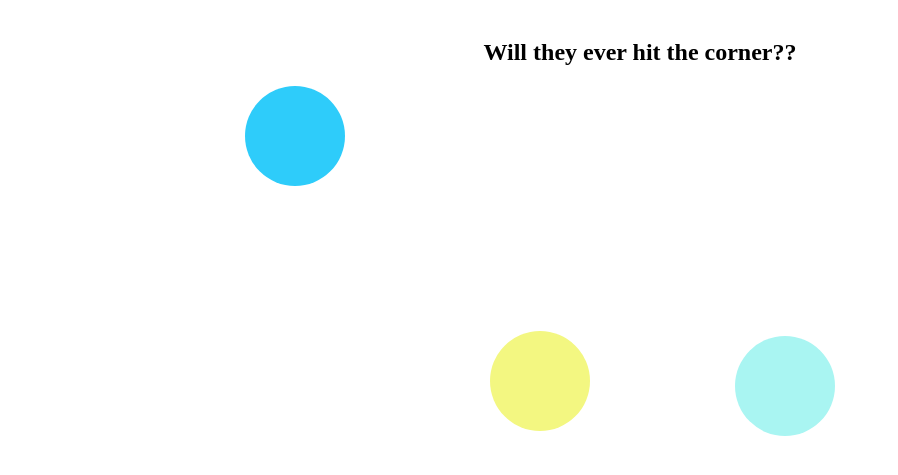
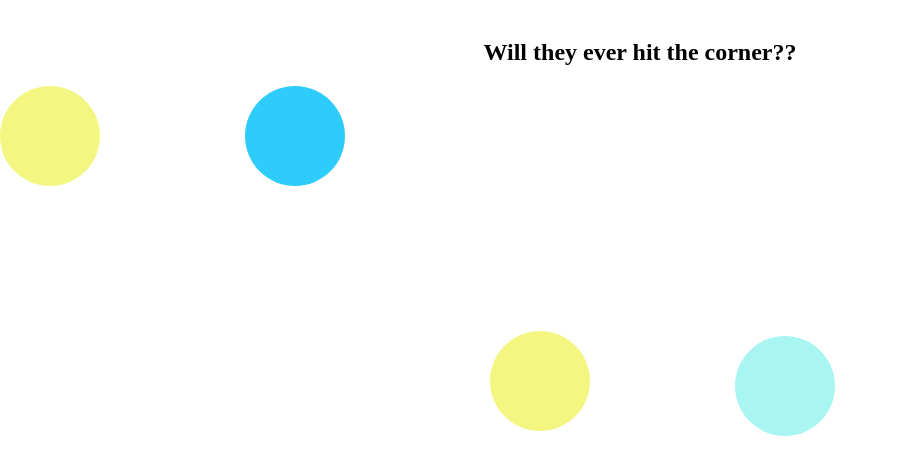
Before and after one commit to lakeshorejess/bouncingballs, a plain HTML site: page index.html in a window 1280 px wide. Shown: the part 159-634 px from the top of the page, without its empty margins (0-898 px from the left). Drawn offline with Linux system fonts and the light colour scheme.

Commit message:
Update index.html

```diff
--- a/index.html
+++ b/index.html
@@ -41,6 +41,15 @@
   border-radius:50%;
   background:#F3F781"></div>
 
+  <div id="ball4" style="
+  z-index:5;
+  position:absolute;
+  left:0px;
+  top:100x;
+  width:100px;
+  height:100px;
+  border-radius:50%;
+  background:#F3F781"></div>
 
 </body>
 
```
